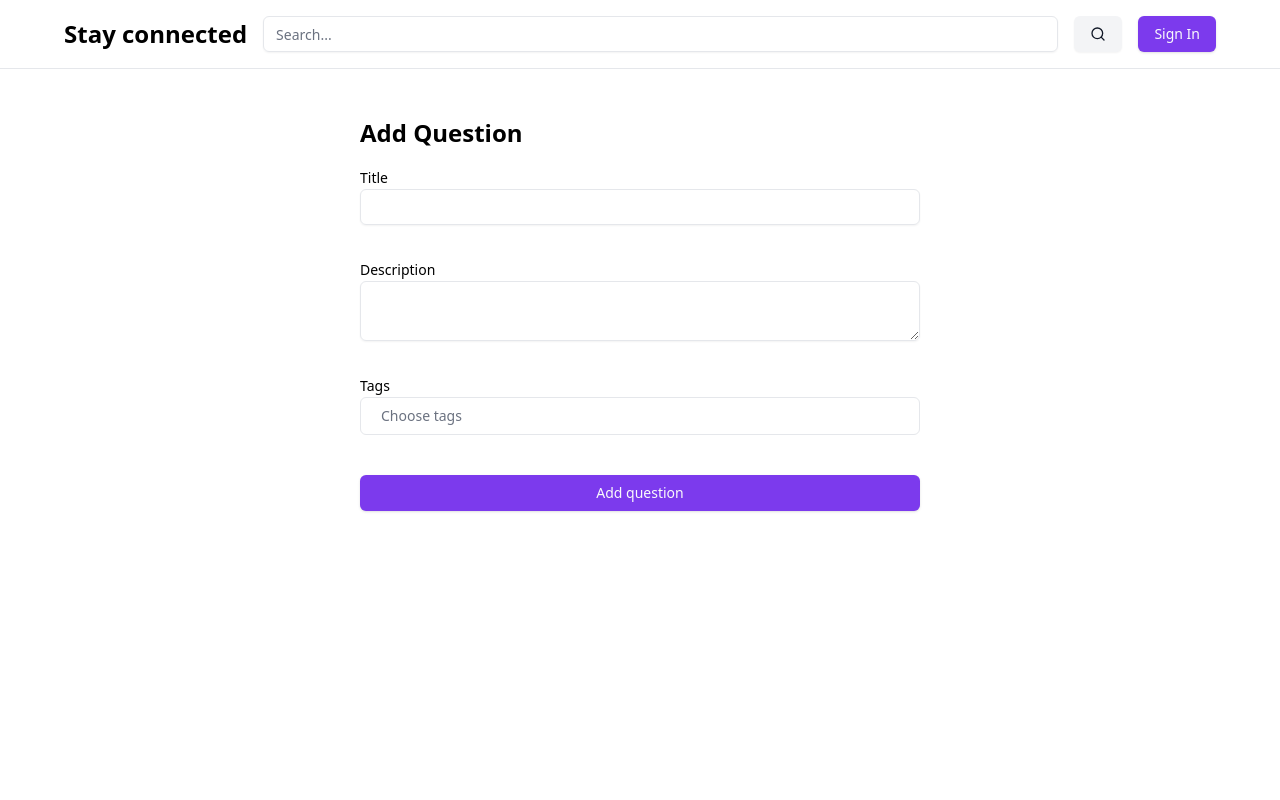
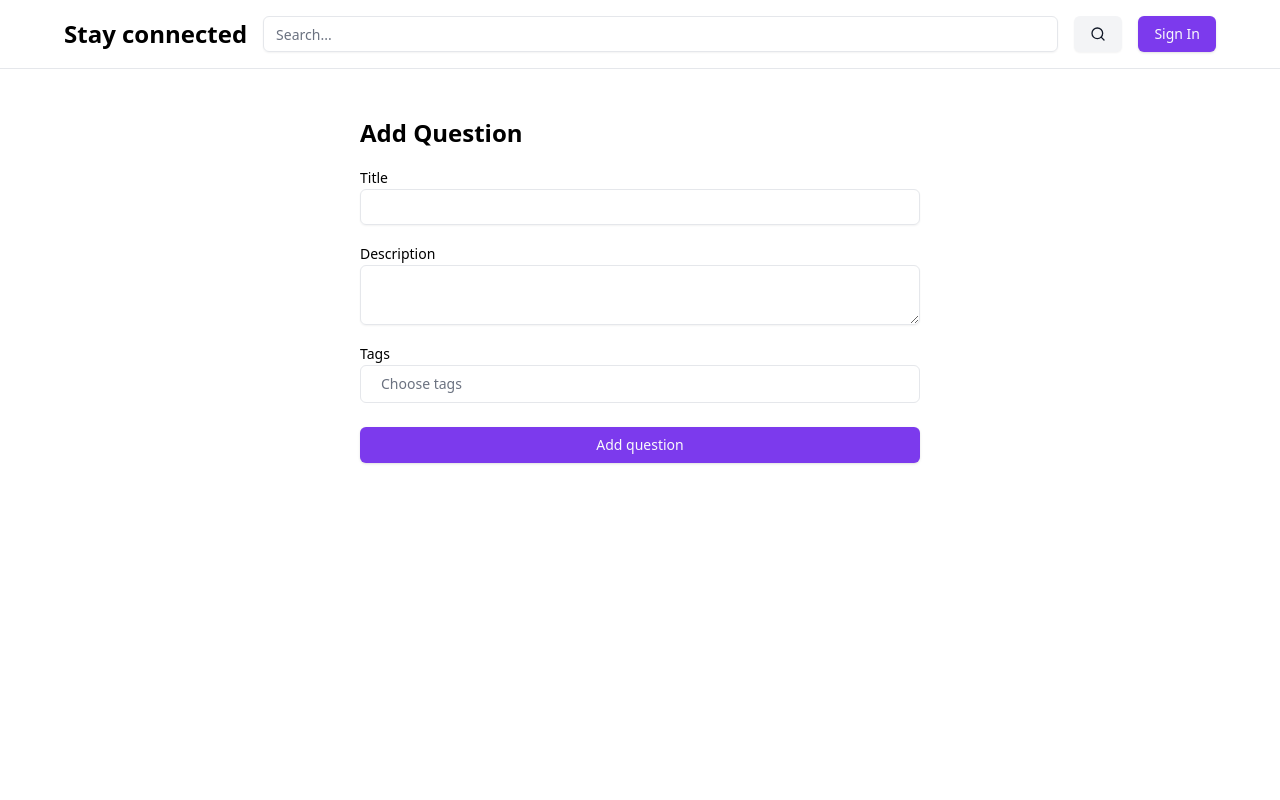
Before and after one commit to tsamkharadze/stayconnected, a React (Vite) app: page /createQuestion in a window 1280 px wide. Shown: the top 800 px of the page. Built offline with nearby package versions, Linux system fonts and the light colour scheme.

Commit message:
decrease margin

```diff
--- a/src/components/layout/page-containers/form-container.tsx
+++ b/src/components/layout/page-containers/form-container.tsx
@@ -3,6 +3,6 @@ interface FormContainerProps {
   onSubmit: React.FormEventHandler<HTMLFormElement>;
 }
 const FormContainer: React.FC<PropsWithChildren<FormContainerProps>> = ({ children, onSubmit }) => {
-  return <form className='flex flex-col gap-8' onSubmit={onSubmit}>{children}</form>;
+  return <form className='flex flex-col gap-4' onSubmit={onSubmit}>{children}</form>;
 };
 export default FormContainer;
```
